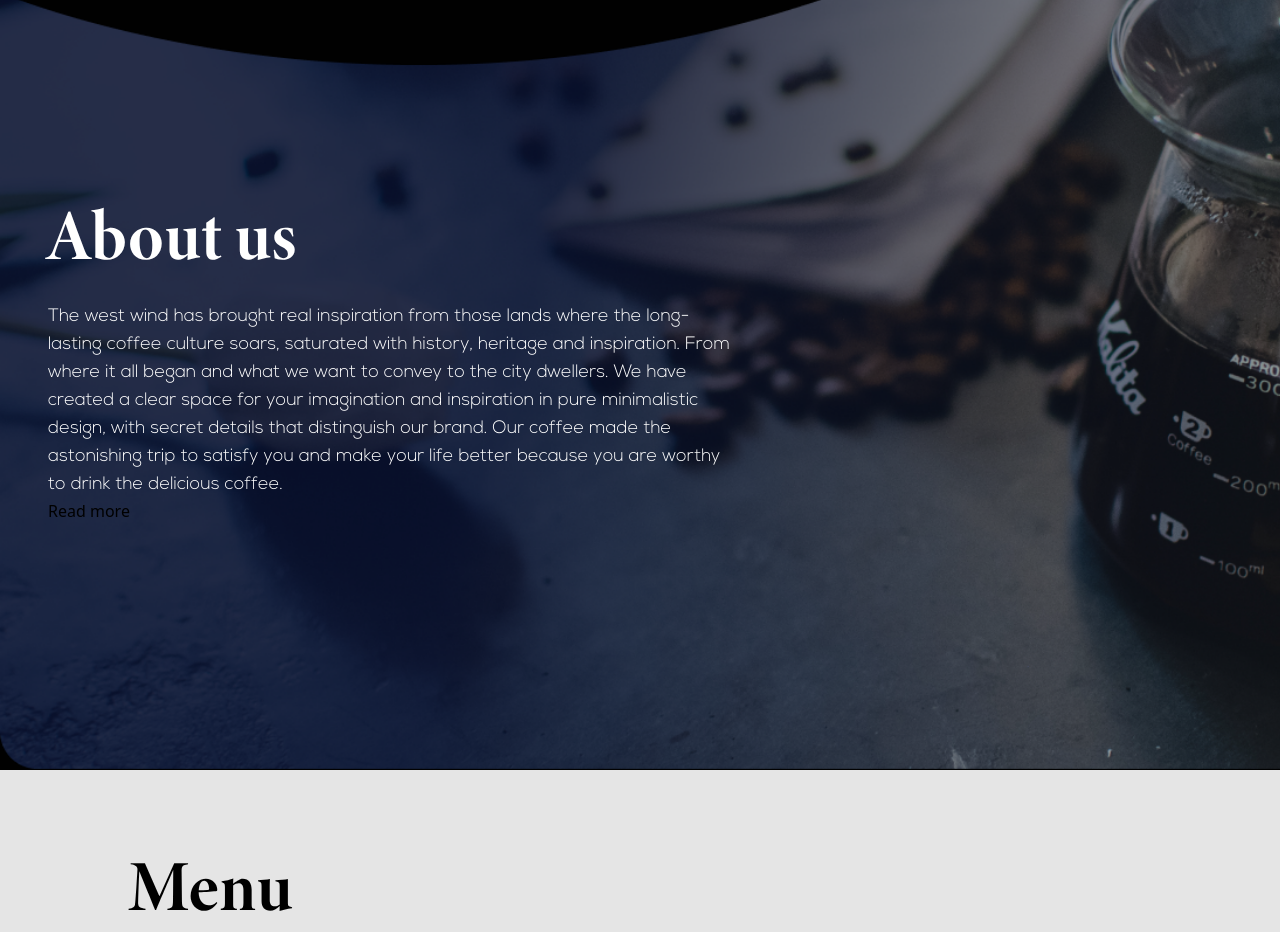
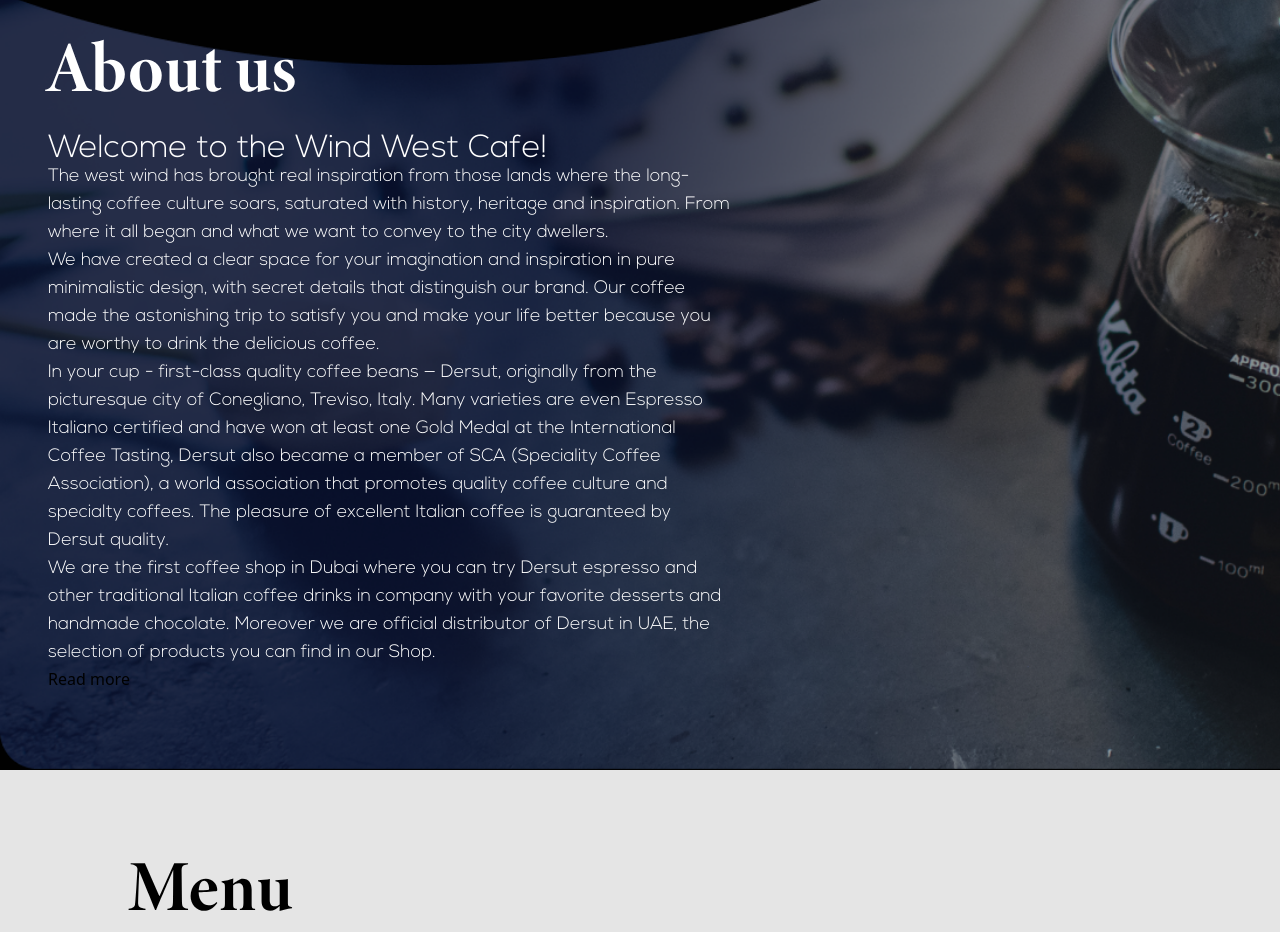
Before and after one commit to hdmuae/windwestcafe-nextjs, a Next.js app: page / in a window 1280 px wide. Shown: the part 880-1812 px from the top of the page. Built offline with nearby package versions, Linux system fonts and the light colour scheme.

Commit message:
New text

```diff
--- a/src/containers/About/index.tsx
+++ b/src/containers/About/index.tsx
@@ -18,15 +18,27 @@
         <h1 className="z-10 pt-12 pb-12 font-minion text-4xl font-bold text-white lg:text-title">
           About us
         </h1>
+        <p className="z-10 w-full font-nexa text-lg text-white lg:w-8/12 lg:text-[32px]">
+          Welcome to the Wind West Cafe!
+        </p>
         <p className="z-10 w-full font-nexa text-lg text-white lg:w-8/12">
-          The west wind has brought real inspiration from those lands where the
-          long-lasting coffee culture soars, saturated with history, heritage
-          and inspiration. From where it all began and what we want to convey to
-          the city dwellers. We have created a clear space for your imagination
-          and inspiration in pure minimalistic design, with secret details that
-          distinguish our brand. Our coffee made the astonishing trip to satisfy
-          you and make your life better because you are worthy to drink the
-          delicious coffee.
+          The west wind has brought real inspiration from those lands where the long-lasting coffee culture soars, saturated with history,
+          heritage and inspiration. From where it all began and what we want to convey to the city dwellers.
+        </p>
+        <p className="z-10 w-full font-nexa text-lg text-white lg:w-8/12">
+          We have created a clear space for your imagination and inspiration in pure minimalistic design, with secret details that distinguish
+          our brand. Our coffee made the astonishing trip to satisfy you and make your life better because you are worthy to drink the delicious coffee.
+        </p>
+        <p className="z-10 w-full font-nexa text-lg text-white lg:w-8/12">
+          In your cup -  first-class quality coffee beans — Dersut, originally from the picturesque city of Conegliano, Treviso, Italy. Many varieties
+          are even Espresso Italiano certified and have won at least one Gold Medal at the International Coffee Tasting, Dersut also became a member of
+          SCA (Speciality Coffee Association), a world association that promotes quality coffee culture and specialty coffees. The pleasure of excellent
+          Italian coffee is guaranteed by Dersut quality.
+        </p>
+        <p className="z-10 w-full font-nexa text-lg text-white lg:w-8/12">
+          We are the first coffee shop in Dubai where you can try Dersut espresso and other traditional Italian coffee drinks in company with your
+          favorite desserts and handmade chocolate. Moreover we are official distributor of Dersut in UAE, the selection of products you can find
+          in our <a href="#">Shop</a>.
         </p>
         <a className="more_about">Read more</a>
       </div>
```
